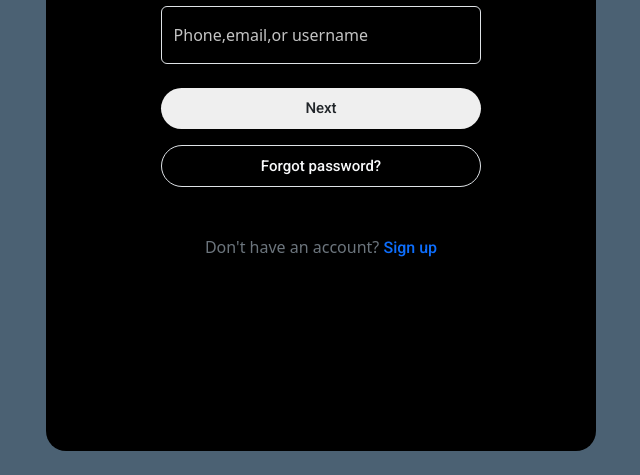
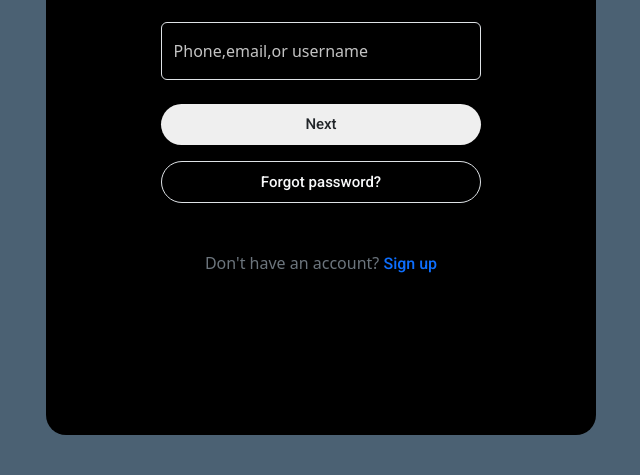
Before and after one commit to ahmod001/clone-twitter, a plain HTML site: page index.html in a window 1280 px wide. Shown: the part 325-800 px from the top of the page, without its empty margins (319-959 px from the left). Drawn offline with nearby package versions, Linux system fonts and the light colour scheme.

Commit message:
Update index.html

```diff
--- a/index.html
+++ b/index.html
@@ -15,7 +15,7 @@
     <!-- MAIN LOG-IN Card -->
     <section  Id="log-in">
         <section class="d-flex justify-content-center " style="min-height: 98vh;">
-            <div class="log-in column  my-sm-2 ">
+            <div class="log-in column  my-sm-4 ">
                 <!-- Heading Icons -->
                 <div class="row">
                     <div class="col-1 ">
```
